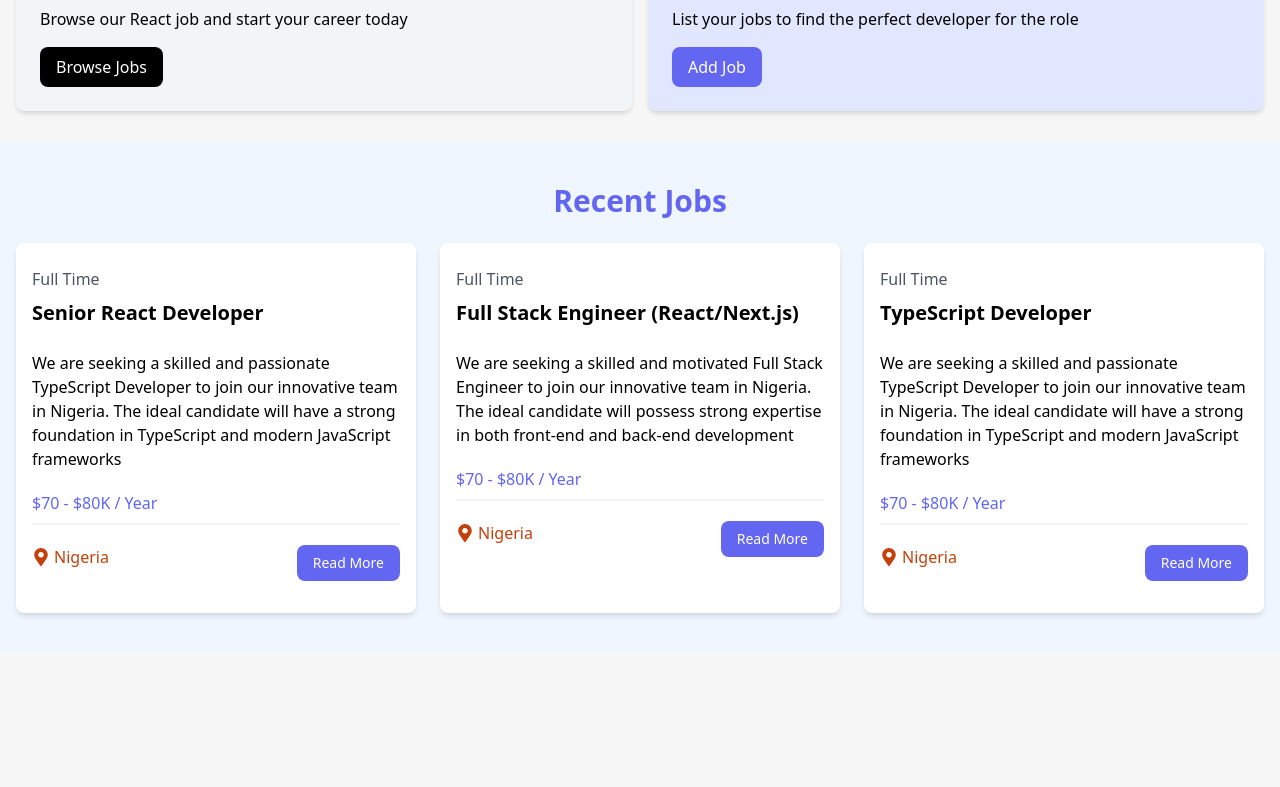
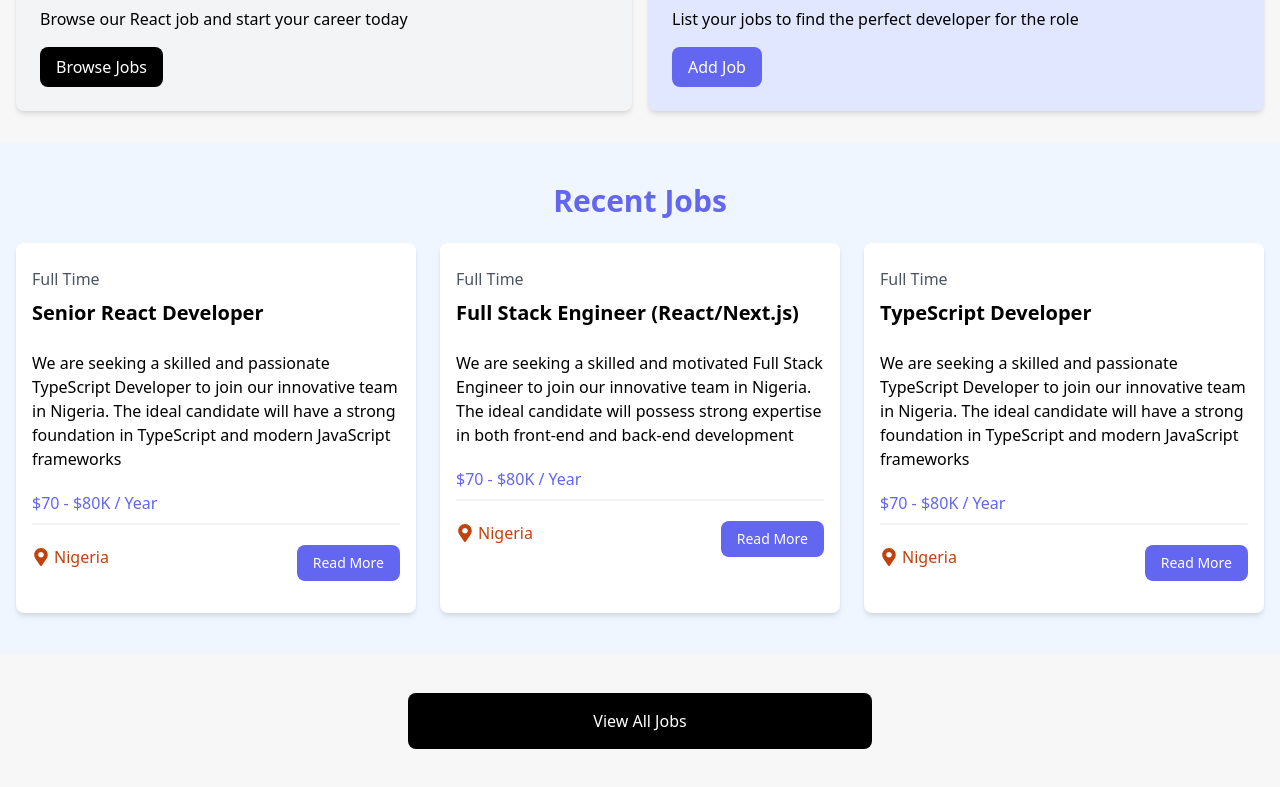
Before and after one commit to Aboobarkarm/job-listings, a Next.js app: page / in a window 1280 px wide. Shown: the part 385-1172 px from the top of the page. Before the commit the page ends 1038 px from the top, so only its background shows below. Built offline with nearby package versions, Linux system fonts and the light colour scheme.

Commit message:
added view jobs component

```diff
--- a/app/page.jsx
+++ b/app/page.jsx
@@ -1,6 +1,7 @@
 import Hero from '@/components/Hero';
 import HomeCards from '@/components/HomeCards';
 import RecentJobs from '@/components/RecentJobs';
+import ViewAllJobs from '@/components/ViewAllJobs';
 
 export default function Home() {
   return (
@@ -8,6 +9,7 @@ export default function Home() {
     <Hero />
     <HomeCards />
     <RecentJobs />
+    <ViewAllJobs />
     </>
   );
 };
--- /dev/null
+++ b/components/ViewAllJobs.jsx
@@ -0,0 +1,11 @@
+import Link from 'next/link';
+
+export default function ViewAllJobs() {
+  return (
+    <section className='max-w-lg mx-auto my-10 px-6'>
+      <Link  href={'jobs'} className='block bg-black text-white text-center py-4 px-6 rounded-lg hover:text-gray-700'>
+      View All Jobs
+      </Link>
+    </section>
+  );
+};
```
